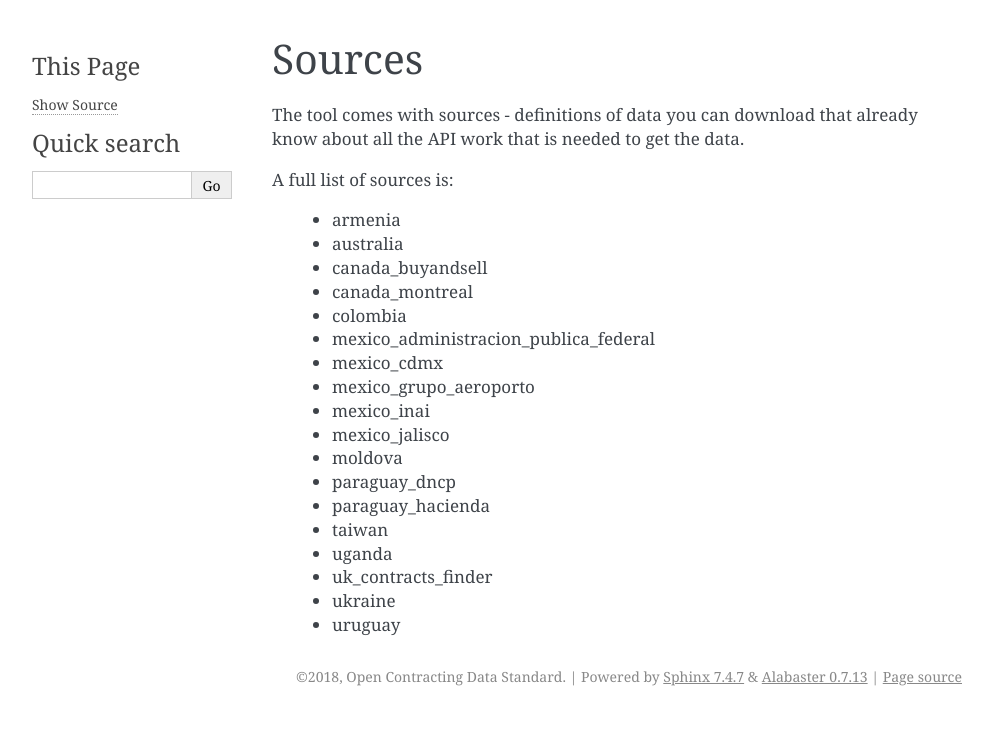
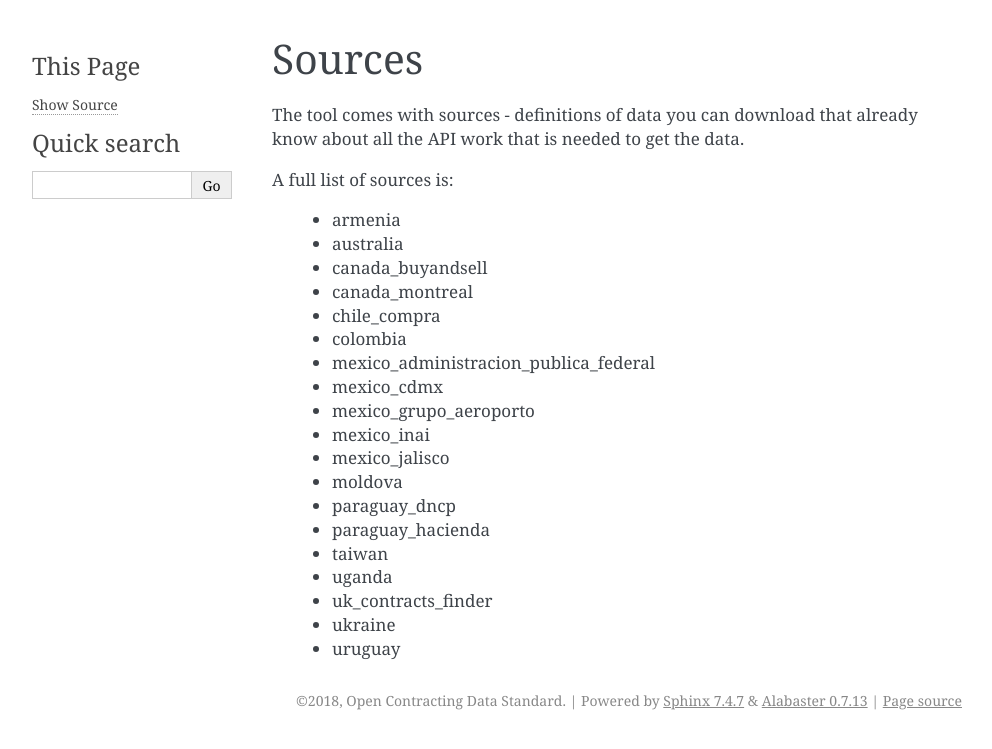
Before and after one commit to open-contracting-archive/kingfisher-vagrant, a Sphinx documentation site: the page built from docs/sources.rst, in a window 1280 px wide. Shown: the top 749 px of the page, without its empty margins (148-1140 px from the left). Built offline with Sphinx 7.4.7, drawn with Linux system fonts in a browser that asks for light colours.

Commit message:
New Chile Compra source needs to be added to docs https://github.com/open-contracting/ocdsdata/issues/201

```diff
--- a/docs/sources.rst
+++ b/docs/sources.rst
@@ -10,6 +10,7 @@ A full list of sources is:
   *  australia
   *  canada_buyandsell
   *  canada_montreal
+  *  chile_compra
   *  colombia
   *  mexico_administracion_publica_federal
   *  mexico_cdmx
```
